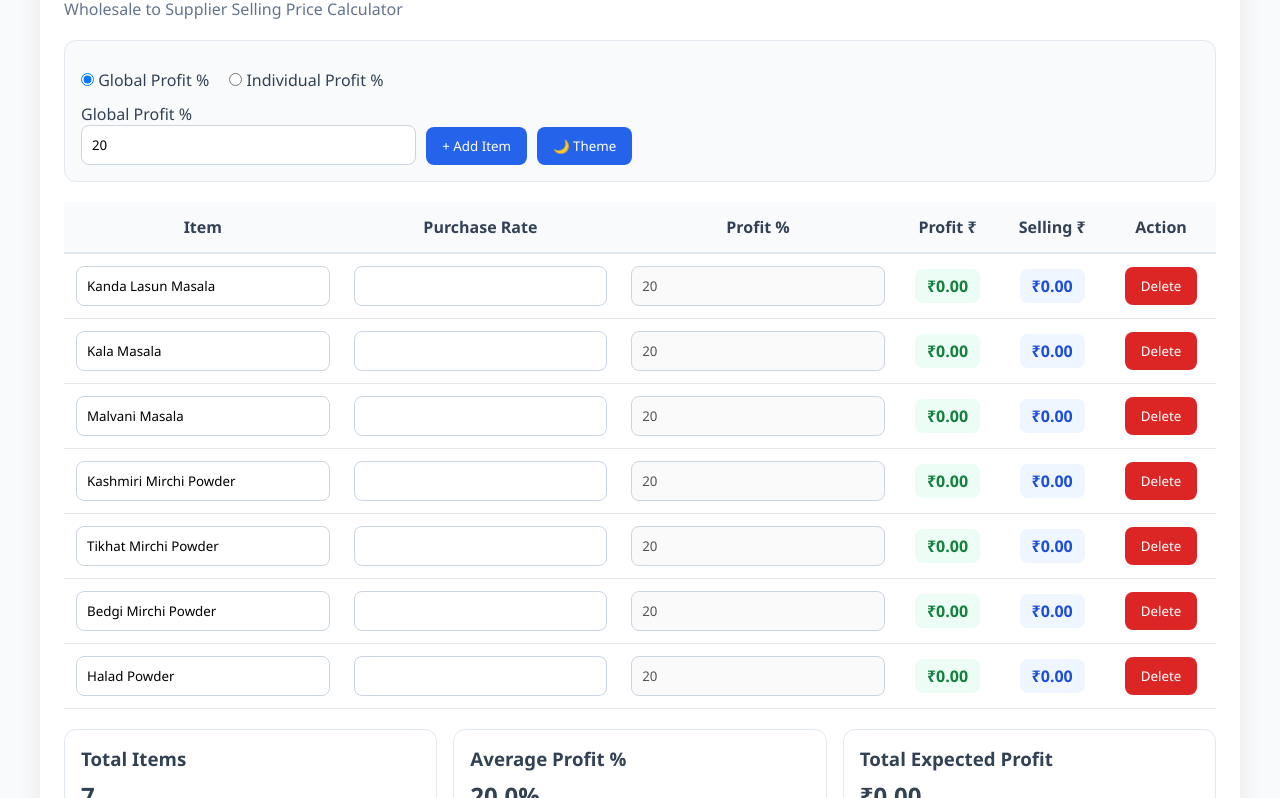
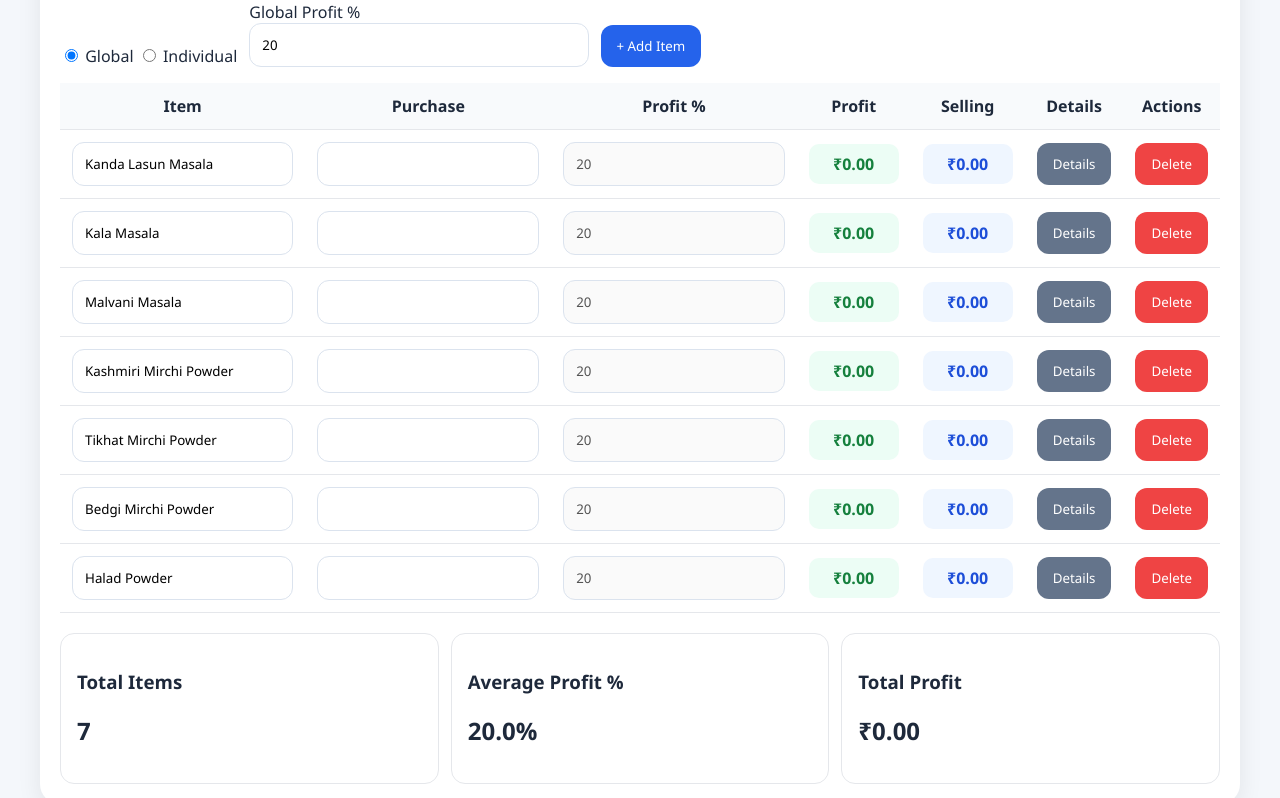
Before and after one commit to amol009/masala-rate-calculator, a plain HTML site: page index.html in a window 1280 px wide. Shown: the part 99-897 px from the top of the page. Drawn offline with Linux system fonts and the light colour scheme.

Commit message:
Update index.html

```diff
--- a/index.html
+++ b/index.html
@@ -1,283 +1,147 @@
-
 <!DOCTYPE html>
 <html lang="en">
-
 <head>
 <meta charset="UTF-8">
 <meta name="viewport" content="width=device-width, initial-scale=1.0">
-    <title>Masala Rate Calculator Pro</title>
+<title>Masala Rate Calculator</title>
 <style>
-        * {
-            margin: 0;
-            padding: 0;
-            box-sizing: border-box;
-            font-family: Segoe UI, Arial, sans-serif
-        }
+*{box-sizing:border-box;font-family:Segoe UI,Arial,sans-serif}
+body{margin:0;background:#f4f7fb;padding:12px;color:#1e293b}
+.container{max-width:1200px;margin:auto;background:#fff;padding:20px;border-radius:20px;box-shadow:0 8px 24px rgba(0,0,0,.08)}
+h1{text-align:center;margin:0 0 20px;font-size:2.2rem}
+.top{display:flex;gap:12px;flex-wrap:wrap;align-items:end}
+input[type=text],input[type=number]{width:100%;padding:12px;border:1px solid #dbe3ee;border-radius:12px}
+button{border:none;border-radius:12px;padding:12px 16px;color:#fff;cursor:pointer}
+.add-btn{background:#2563eb}
+.info-btn{background:#64748b}
+.delete-btn{background:#ef4444}
+table{width:100%;border-collapse:collapse;margin-top:16px}
+th,td{padding:12px;border-bottom:1px solid #e5e7eb;text-align:center}
+th{background:#f8fafc}
+.profit,.sell{display:inline-flex;align-items:center;justify-content:center;min-width:90px;height:40px;border-radius:10px;font-weight:600}
+.profit{background:#ecfdf5;color:#15803d}
+.sell{background:#eff6ff;color:#1d4ed8}
+.summary{display:flex;gap:12px;flex-wrap:wrap;margin-top:20px}
+.card{flex:1;min-width:220px;border:1px solid #e5e7eb;border-radius:14px;padding:16px}
+.modal{display:none;position:fixed;inset:0;background:rgba(0,0,0,.5)}
+.modal-box{background:#fff;width:340px;max-width:95%;margin:60px auto;padding:20px;border-radius:16px}
 
-        body {
-            background: #f8fafc;
-            padding: 24px;
-            color: #334155
-        }
-
-        .container {
-            max-width: 1200px;
-            margin: auto;
-            background: #fff;
-            padding: 24px;
-            border-radius: 16px;
-            box-shadow: 0 8px 24px rgba(0, 0, 0, .08)
-        }
-
-        h1 {
-            margin-bottom: 6px
-        }
-
-        .subtitle {
-            color: #64748b;
-            margin-bottom: 20px
-        }
-
-        .settings-card {
-            background: #f8fafc;
-            border: 1px solid #e2e8f0;
-            padding: 16px;
-            border-radius: 12px;
-            margin-bottom: 20px
-        }
-
-        .radio-group {
-            display: flex;
-            gap: 20px;
-            margin: 12px 0
-        }
-
-        input[type=text],
-        input[type=number] {
-            width: 100%;
-            padding: 10px;
-            border: 1px solid #cbd5e1;
-            border-radius: 8px
-        }
-
-        button {
-            border: none;
-            background: #2563eb;
-            color: #fff;
-            padding: 10px 16px;
-            border-radius: 8px;
-            cursor: pointer
-        }
-
-        button:hover {
-            opacity: .9
-        }
-
-        .toolbar {
-            display: flex;
-            gap: 10px;
-            align-items: end;
-            flex-wrap: wrap
-        }
-
-        table {
-            width: 100%;
-            margin-top: 20px;
-            border-collapse: separate;
-            border-spacing: 0
-        }
-
-        th {
-            background: #f8fafc;
-            color: #334155;
-            padding: 14px;
-            border-bottom: 2px solid #e2e8f0
-        }
-
-        td {
-            padding: 12px;
-            border-bottom: 1px solid #e5e7eb;
-            text-align: center
-        }
-
-        .profit-value {
-            display: inline-block;
-            background: #ecfdf5;
-            color: #15803d;
-            padding: 6px 12px;
-            border-radius: 8px;
-            font-weight: 600
-        }
-
-        .selling-price {
-            display: inline-block;
-            background: #eff6ff;
-            color: #1d4ed8;
-            padding: 6px 12px;
-            border-radius: 8px;
-            font-weight: 600
-        }
-
-        .delete-btn {
-            background: #dc2626
-        }
-
-        .summary {
-            display: flex;
-            gap: 16px;
-            margin-top: 20px;
-            flex-wrap: wrap
-        }
-
-        .summary-card {
-            flex: 1;
-            min-width: 220px;
-            background: #fff;
-            border: 1px solid #e2e8f0;
-            padding: 16px;
-            border-radius: 12px
-        }
-
-        .summary-card h2 {
-            margin-top: 8px
-        }
-
-        .dark {
-            background: #0f172a;
-            color: #e2e8f0
-        }
-
-        .dark .container,
-        .dark .summary-card {
-            background: #1e293b
-        }
-
-        .dark .settings-card,
-        .dark th {
-            background: #334155;
-            color: #fff
+@media(max-width:768px){
+ h1{font-size:2rem}
+ .top,.summary{flex-direction:column}
+ table,thead,tbody,tr,td{display:block;width:100%}
+ thead{display:none}
+ tbody{display:flex;flex-direction:column;gap:14px}
+ tr{background:#fff;border:1px solid #e5e7eb;border-radius:16px;padding:16px;box-shadow:0 2px 8px rgba(0,0,0,.05)}
+ td{border:none;padding:8px 0;text-align:left}
+ td::before{display:block;font-weight:700;color:#475569;margin-bottom:6px}
+ td:nth-child(1)::before{content:"Item"}
+ td:nth-child(2)::before{content:"Purchase Rate"}
+ td:nth-child(3)::before{content:"Profit %"}
+ td:nth-child(4)::before{content:"Profit"}
+ td:nth-child(5)::before{content:"Selling"}
+ td:nth-child(6)::before{content:"Details"}
+ td:nth-child(7)::before{content:"Actions"}
+ .action-wrap{display:flex;gap:10px}
+ .action-wrap button{flex:1}
 }
 </style>
 </head>
-
 <body>
 <div class="container">
-        <h1>Masala Rate Calculator Pro</h1>
-        <p class="subtitle">Wholesale to Supplier Selling Price Calculator</p>
+<h1>Masala Rate Calculator</h1>
 
-        <div class="settings-card">
-            <div class="radio-group">
-                <label><input type="radio" name="mode" value="global" checked> Global Profit %</label>
-                <label><input type="radio" name="mode" value="individual"> Individual Profit %</label>
+<div class="top">
+<div>
+<label><input type="radio" name="mode" value="global" checked> Global</label>
+<label><input type="radio" name="mode" value="individual"> Individual</label>
 </div>
-
-            <div class="toolbar">
 <div>
 <label>Global Profit %</label>
-                    <input type="number" id="globalProfit" value="20">
+<input id="globalProfit" type="number" value="20">
 </div>
-                <button onclick="addRow()">+ Add Item</button>
-                <button onclick="toggleTheme()">🌙 Theme</button>
-            </div>
+<div><button class="add-btn" onclick="addRow()">+ Add Item</button></div>
 </div>
 
 <table>
-            <thead>
-                <tr>
-                    <th>Item</th>
-                    <th>Purchase Rate</th>
-                    <th>Profit %</th>
-                    <th>Profit ₹</th>
-                    <th>Selling ₹</th>
-                    <th>Action</th>
-                </tr>
-            </thead>
+<thead><tr><th>Item</th><th>Purchase</th><th>Profit %</th><th>Profit</th><th>Selling</th><th>Details</th><th>Actions</th></tr></thead>
 <tbody id="tableBody"></tbody>
 </table>
 
 <div class="summary">
-            <div class="summary-card">
-                <h3>Total Items</h3>
-                <h2 id="totalItems">0</h2>
+<div class="card"><h3>Total Items</h3><h2 id="totalItems">0</h2></div>
+<div class="card"><h3>Average Profit %</h3><h2 id="avgProfit">0%</h2></div>
+<div class="card"><h3>Total Profit</h3><h2 id="totalProfit">₹0</h2></div>
 </div>
-            <div class="summary-card">
-                <h3>Average Profit %</h3>
-                <h2 id="avgProfit">0%</h2>
 </div>
-            <div class="summary-card">
-                <h3>Total Expected Profit</h3>
-                <h2 id="totalProfit">₹0</h2>
-            </div>
+
+<div class="modal" id="modal">
+<div class="modal-box">
+<h3 id="mTitle"></h3><br>
+<div id="mBody"></div><br>
+<button class="add-btn" onclick="modal.style.display='none'">Close</button>
 </div>
 </div>
 
 <script>
-        const tableBody = document.getElementById('tableBody');
+const tbody=document.getElementById('tableBody');
 
-        function saveData() {
-            localStorage.setItem('data', tableBody.innerHTML);
+function addRow(name='',rate=''){
+ const tr=document.createElement('tr');
+ tr.innerHTML=`
+ <td><input type="text" value="${name}"></td>
+ <td><input class="purchase" type="number" value="${rate}"></td>
+ <td><input class="profitPercent" type="number" value="20"></td>
+ <td><span class="profit">₹0.00</span></td>
+ <td><span class="sell">₹0.00</span></td>
+ <td><button class="info-btn" onclick="showInfo(this)">Details</button></td>
+ <td><div class="action-wrap"><button class="delete-btn" onclick="this.closest('tr').remove();calc()">Delete</button></div></td>`;
+ tbody.appendChild(tr);
+ tr.querySelectorAll('input').forEach(i=>i.addEventListener('input',calc));
+ calc();
 }
 
-        function addRow(name = '', rate = '') {
-            const row = document.createElement('tr');
-            row.innerHTML = `
-<td><input type="text" value="${name}" placeholder="Item"></td>
-<td><input type="number" class="purchase-rate" value="${rate}"></td>
-<td><input type="number" class="item-profit" value="20"></td>
-<td><span class="profit-value">₹0</span></td>
-<td><span class="selling-price">₹0</span></td>
-<td><button class="delete-btn">Delete</button></td>`;
-
-            tableBody.appendChild(row);
-
-            row.querySelectorAll('input').forEach(i => i.addEventListener('input', calculateAll));
-            row.querySelector('.delete-btn').addEventListener('click', () => { row.remove(); calculateAll(); });
-            calculateAll();
+function showInfo(btn){
+ const tr=btn.closest('tr');
+ const item=tr.querySelector('input[type=text]').value||'Item';
+ const sell=parseFloat(tr.querySelector('.sell').textContent.replace('₹',''))||0;
+ mTitle.textContent=item;
+ mBody.innerHTML=`
+ <p>1 Kg : ₹${sell.toFixed(2)}</p>
+ <p>500 gm : ₹${(sell*0.5).toFixed(2)}</p>
+ <p>250 gm : ₹${(sell*0.25).toFixed(2)}</p>
+ <p>200 gm : ₹${(sell*0.20).toFixed(2)}</p>
+ <p>100 gm : ₹${(sell*0.10).toFixed(2)}</p>`;
+ modal.style.display='block';
 }
 
-        function calculateAll() {
-            const mode = document.querySelector('input[name="mode"]:checked').value;
-            const globalProfit = parseFloat(document.getElementById('globalProfit').value) || 0;
+function calc(){
+ const mode=document.querySelector('input[name=mode]:checked').value;
+ const gp=parseFloat(globalProfit.value)||0;
+ let c=0,tp=0,pp=0;
 
-            let count = 0, totalPercent = 0, totalProfitAmt = 0;
-
-            document.querySelectorAll('#tableBody tr').forEach(row => {
-                const purchase = parseFloat(row.querySelector('.purchase-rate').value) || 0;
-                const itemProfitInput = row.querySelector('.item-profit');
-
-                const profitPercent = mode === 'global' ? globalProfit : (parseFloat(itemProfitInput.value) || 0);
-
-                itemProfitInput.disabled = (mode === 'global');
-                itemProfitInput.value = profitPercent;
-
-                const profit = purchase * profitPercent / 100;
-                const selling = purchase + profit;
-
-                row.querySelector('.profit-value').textContent = '₹' + profit.toFixed(2);
-                row.querySelector('.selling-price').textContent = '₹' + selling.toFixed(2);
-
-                count++;
-                totalPercent += profitPercent;
-                totalProfitAmt += profit;
+ document.querySelectorAll('#tableBody tr').forEach(tr=>{
+   const purchase=parseFloat(tr.querySelector('.purchase').value)||0;
+   const pInput=tr.querySelector('.profitPercent');
+   const p=mode==='global'?gp:(parseFloat(pInput.value)||0);
+   pInput.disabled=(mode==='global');
+   if(mode==='global') pInput.value=gp;
+   const profit=purchase*p/100;
+   const sell=purchase+profit;
+   tr.querySelector('.profit').textContent='₹'+profit.toFixed(2);
+   tr.querySelector('.sell').textContent='₹'+sell.toFixed(2);
+   c++; tp+=profit; pp+=p;
  });
 
-            document.getElementById('totalItems').textContent = count;
-            document.getElementById('avgProfit').textContent = count ? (totalPercent / count).toFixed(1) + '%' : '0%';
-            document.getElementById('totalProfit').textContent = '₹' + totalProfitAmt.toFixed(2);
-
-            saveData();
+ totalItems.textContent=c;
+ avgProfit.textContent=c?(pp/c).toFixed(1)+'%':'0%';
+ totalProfit.textContent='₹'+tp.toFixed(2);
 }
 
-        function toggleTheme() {
-            document.body.classList.toggle('dark');
-        }
+globalProfit.oninput=calc;
+document.querySelectorAll('input[name=mode]').forEach(x=>x.onchange=calc);
 
-        document.getElementById('globalProfit').addEventListener('input', calculateAll);
-        document.querySelectorAll('input[name="mode"]').forEach(r => r.addEventListener('change', calculateAll));
-
-        ['Kanda Lasun Masala', 'Kala Masala', 'Malvani Masala', 'Kashmiri Mirchi Powder', 'Tikhat Mirchi Powder', 'Bedgi Mirchi Powder', 'Halad Powder']
-            .forEach(x => addRow(x, ''));
+['Kanda Lasun Masala','Kala Masala','Malvani Masala','Kashmiri Mirchi Powder','Tikhat Mirchi Powder','Bedgi Mirchi Powder','Halad Powder'].forEach(x=>addRow(x,''));
 </script>
 </body>
-
 </html>
```
Lines whose indentation alone changed are shown as unchanged.
